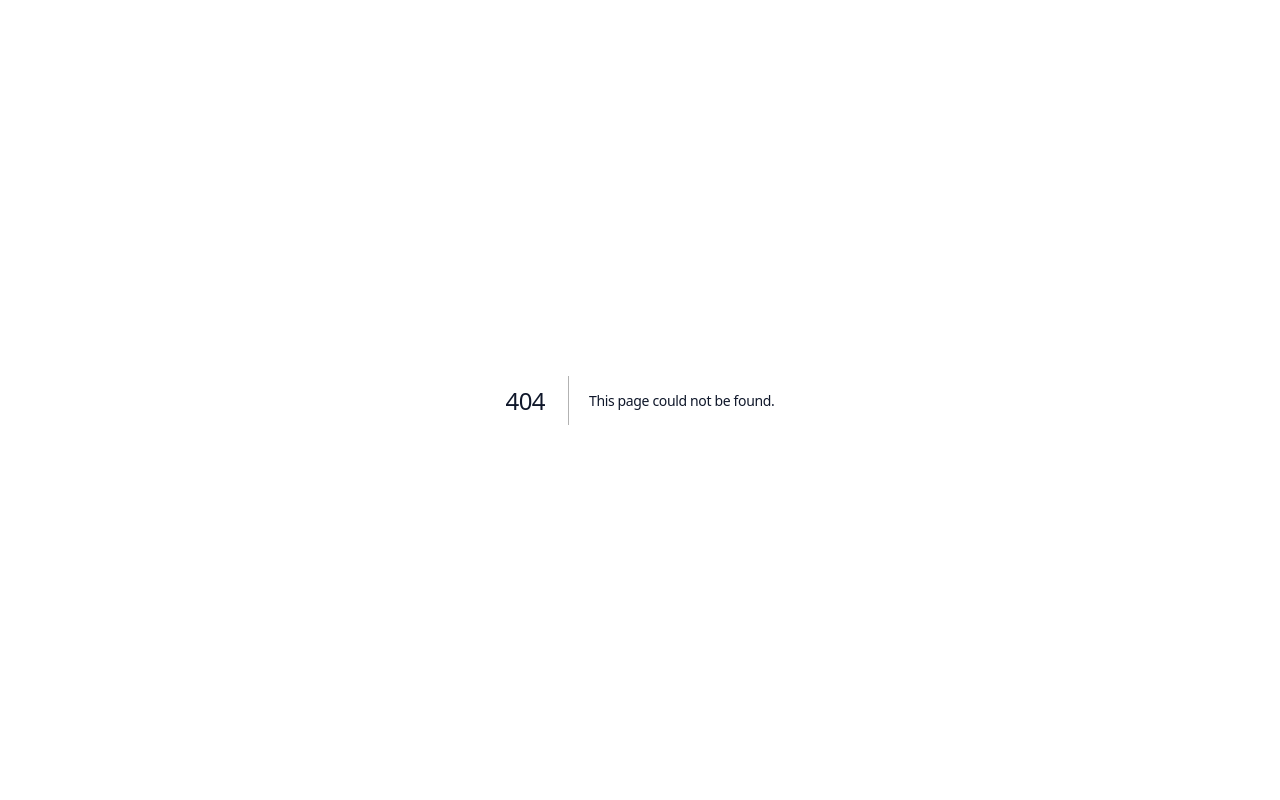
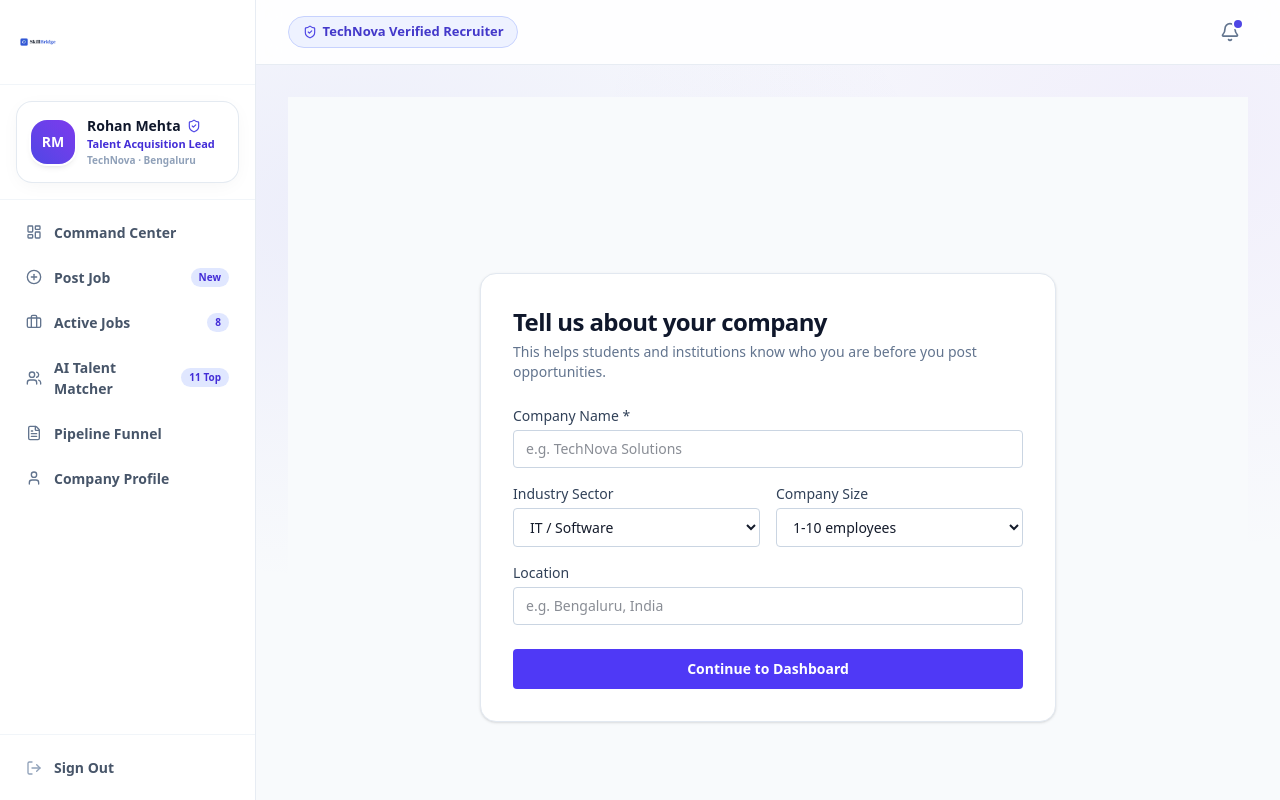
Before and after one commit to SIH-2026-DGIan/SkillBridge, a Next.js app in the folder skillbridge/: page /industry/onboarding in a window 1280 px wide. Before the commit this address had no page. Built offline with nearby package versions, Linux system fonts and the light colour scheme.

Commit message:
feat(industry): add company onboarding after verification

```diff
--- a/skillbridge/src/app/industry/dashboard/page.tsx
+++ b/skillbridge/src/app/industry/dashboard/page.tsx
@@ -104,6 +104,25 @@ export default function IndustryDashboard() {
           <h1 className="text-2xl sm:text-3xl font-black tracking-tight mt-0.5">
             {user.company || 'TechNova Solutions'} Talent Hub
           </h1>
+          <div className="flex flex-wrap gap-2 mt-3">
+  {user.industryType && (
+    <span className="rounded-full bg-white/10 px-3 py-1 text-[11px] font-semibold text-cyan-200">
+      {user.industryType}
+    </span>
+  )}
+
+  {user.location && (
+    <span className="rounded-full bg-white/10 px-3 py-1 text-[11px] font-semibold text-indigo-200">
+      📍 {user.location}
+    </span>
+  )}
+
+  {user.companySize && (
+    <span className="rounded-full bg-white/10 px-3 py-1 text-[11px] font-semibold text-indigo-200">
+      {user.companySize}
+    </span>
+  )}
+</div>
           <p className="text-indigo-200 text-xs sm:text-sm font-medium mt-1">
             Recruiter: <strong>{user.name}</strong> · AI Candidate ranking by verified competence.
           </p>
--- /dev/null
+++ b/skillbridge/src/app/industry/onboarding/page.tsx
@@ -0,0 +1,164 @@
+'use client';
+
+import { useState } from 'react';
+import { useRouter } from 'next/navigation';
+import { getSession, setSession } from '@/lib/user-session';
+
+const SECTORS = [
+  'IT / Software',
+  'Finance & Banking',
+  'Manufacturing',
+  'Healthcare',
+  'E-commerce',
+  'EdTech',
+  'Consulting',
+  'Other',
+];
+
+const SIZES = ['1-10', '11-50', '51-200', '201-1000', '1000+'];
+
+export default function IndustryOnboardingPage() {
+  const router = useRouter();
+  const [saving, setSaving] = useState(false);
+  const [error, setError] = useState('');
+
+  const existing = getSession();
+
+  const [form, setForm] = useState({
+    company: existing.company || '',
+    industryType: existing.industryType || SECTORS[0],
+    companySize: existing.companySize || SIZES[0],
+    location: existing.location || '',
+  });
+
+  const update = (field: string, value: string) => {
+    setForm((f) => ({ ...f, [field]: value }));
+    setError('');
+  };
+
+  const handleSubmit = () => {
+    if (!form.company.trim()) {
+      setError('Company name is required');
+      return;
+    }
+
+    setSaving(true);
+
+    setSession({
+      company: form.company.trim(),
+      industryType: form.industryType,
+      companySize: form.companySize,
+      location: form.location.trim(),
+      isProfileComplete: true,
+    });
+
+    router.push('/industry/dashboard');
+  };
+
+  return (
+    <div className="flex min-h-screen items-center justify-center bg-slate-50 p-6">
+      <div className="w-full max-w-xl space-y-6 rounded-2xl border border-slate-200 bg-white p-8 shadow-sm">
+
+        <div>
+          <h1 className="text-2xl font-bold text-slate-900">
+            Tell us about your company
+          </h1>
+
+          <p className="mt-1 text-sm text-slate-500">
+            This helps students and institutions know who you are before you
+            post opportunities.
+          </p>
+        </div>
+
+        {error && (
+          <div className="rounded-lg bg-red-50 px-4 py-2 text-sm text-red-700">
+            {error}
+          </div>
+        )}
+
+        <div className="space-y-4">
+
+          {/* Company Name */}
+          <div>
+            <label className="mb-1 block text-sm font-medium text-slate-700">
+              Company Name *
+            </label>
+
+            <input
+              value={form.company}
+              onChange={(e) => update('company', e.target.value)}
+              placeholder="e.g. TechNova Solutions"
+              className="w-full rounded-lg border border-slate-300 px-3 py-2 text-sm focus:border-indigo-500 focus:outline-none focus:ring-1 focus:ring-indigo-500"
+            />
+          </div>
+
+          {/* Industry + Company Size */}
+          <div className="grid grid-cols-1 gap-4 sm:grid-cols-2">
+
+            <div>
+              <label className="mb-1 block text-sm font-medium text-slate-700">
+                Industry Sector
+              </label>
+
+              <select
+                value={form.industryType}
+                onChange={(e) => update('industryType', e.target.value)}
+                className="w-full rounded-lg border border-slate-300 px-3 py-2 text-sm focus:border-indigo-500 focus:outline-none focus:ring-1 focus:ring-indigo-500"
+              >
+                {SECTORS.map((sector) => (
+                  <option key={sector} value={sector}>
+                    {sector}
+                  </option>
+                ))}
+              </select>
+            </div>
+
+            <div>
+              <label className="mb-1 block text-sm font-medium text-slate-700">
+                Company Size
+              </label>
+
+              <select
+                value={form.companySize}
+                onChange={(e) => update('companySize', e.target.value)}
+                className="w-full rounded-lg border border-slate-300 px-3 py-2 text-sm focus:border-indigo-500 focus:outline-none focus:ring-1 focus:ring-indigo-500"
+              >
+                {SIZES.map((size) => (
+                  <option key={size} value={size}>
+                    {size} employees
+                  </option>
+                ))}
+              </select>
+            </div>
+
+          </div>
+
+          {/* Location */}
+          <div>
+            <label className="mb-1 block text-sm font-medium text-slate-700">
+              Location
+            </label>
+
+            <input
+              value={form.location}
+              onChange={(e) => update('location', e.target.value)}
+              placeholder="e.g. Bengaluru, India"
+              className="w-full rounded-lg border border-slate-300 px-3 py-2 text-sm focus:border-indigo-500 focus:outline-none focus:ring-1 focus:ring-indigo-500"
+            />
+          </div>
+
+        </div>
+
+        {/* Submit */}
+        <button
+          onClick={handleSubmit}
+          disabled={saving}
+          className="w-full rounded-lg bg-indigo-600 px-4 py-2.5 text-sm font-semibold text-white transition-colors hover:bg-indigo-700 disabled:cursor-not-allowed disabled:opacity-50"
+        >
+          {saving ? 'Saving...' : 'Continue to Dashboard'}
+        </button>
+
+      </div>
+    </div>
+  );
+}
--- a/skillbridge/src/app/verify/page.tsx
+++ b/skillbridge/src/app/verify/page.tsx
@@ -197,6 +197,13 @@ function VerifyContent() {
   setTimeout(() => {
     const session = getSession();
     const role = session?.role || 'student';
+
+    // Industry recruiters must complete company onboarding first
+    if (role === 'industry' && !session.isProfileComplete) {
+      router.push('/industry/onboarding');
+      return;
+    }
+
     const dashboardMap: Record<string, string> = {
       student: '/student/dashboard',
       industry: '/industry/dashboard',
```
Lines whose indentation alone changed are shown as unchanged.
